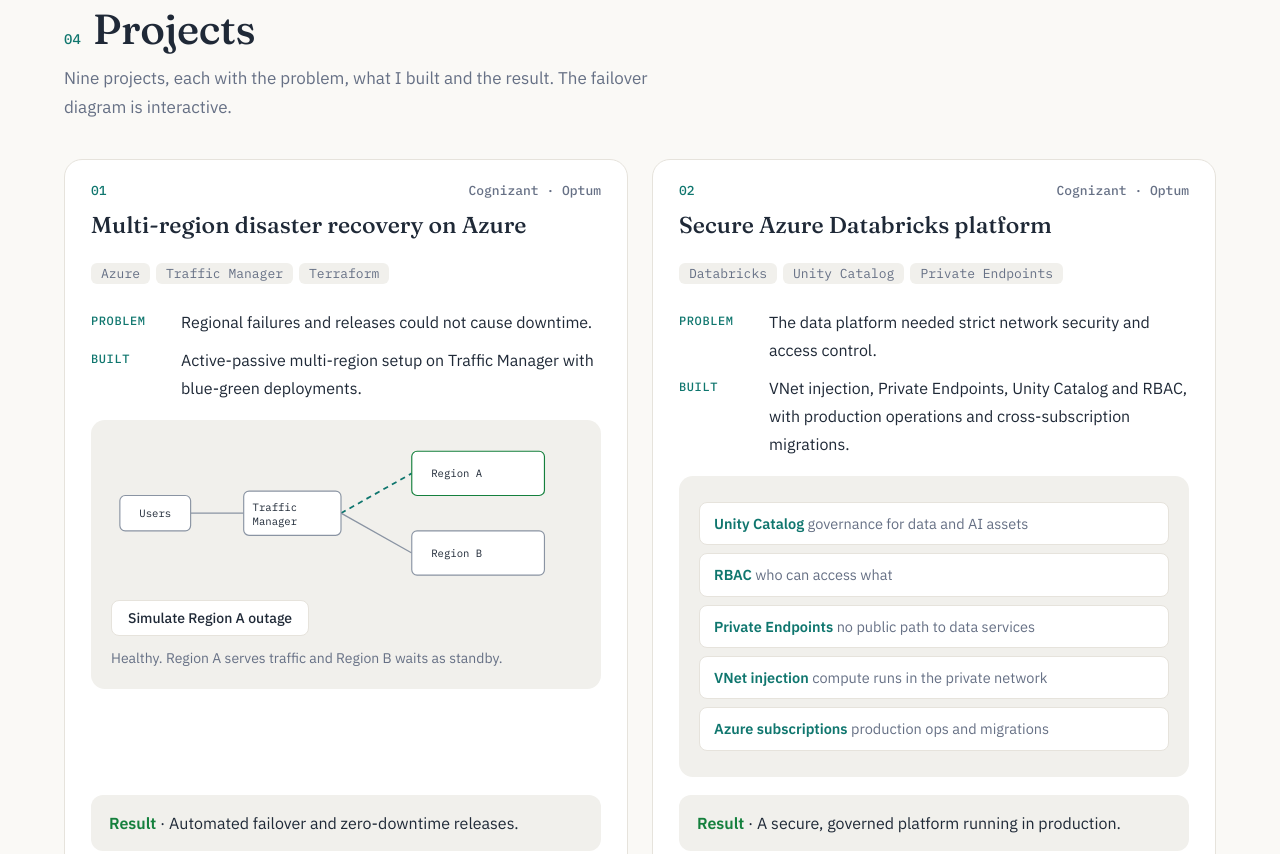
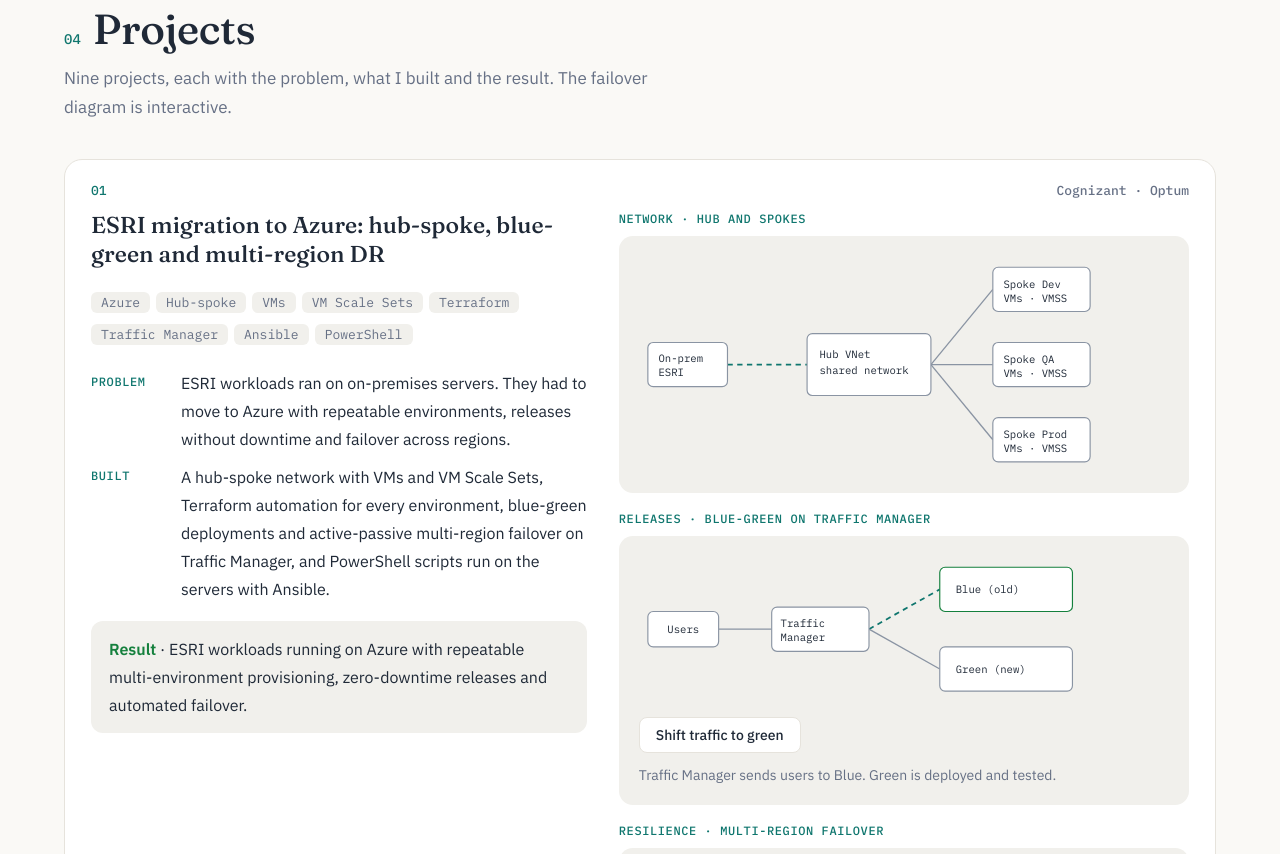
Before and after one commit to bansalrb/portolio, a plain HTML site: page index.html in a window 1280 px wide. Shown: the part 2307-3161 px from the top of the page. Drawn offline with Linux system fonts and the light colour scheme.

Commit message:
Update index.html

```diff
--- a/index.html
+++ b/index.html
@@ -78,6 +78,8 @@ h1{font:600 clamp(46px,7.5vw,92px)/1.02 "Fraunces",Georgia,serif;margin:0 0 18px
 .fo.failed .fb{stroke:var(--acc);stroke-width:2;stroke-dasharray:6 5;animation:dsh 1s linear infinite}.fo .ra{stroke:var(--ok)}.fo.failed .ra{stroke:#dc2626}.fo.failed .rb{stroke:var(--ok)}
 .fob{background:var(--card);border:1px solid var(--line);color:var(--ink);font:500 14px "IBM Plex Sans",sans-serif;padding:8px 16px;border-radius:8px;cursor:pointer;margin-top:12px}.fob:hover{border-color:var(--acc);color:var(--acc)}
 .fos{color:var(--dim);font-size:14px;margin-top:10px}
+.fo.bgv.failed .ra{stroke:var(--dg)}.span2{grid-column:1/-1}.combo{display:grid;gap:32px}.txt,.vz{display:flex;flex-direction:column;gap:18px}.cap{font:500 12px "IBM Plex Mono",monospace;color:var(--acc);text-transform:uppercase;letter-spacing:.05em;margin-bottom:-8px}.cap:first-child{margin-top:0}
+@media (min-width:980px){.combo{grid-template-columns:1fr 1.15fr;align-items:start}}
 .br>div{display:grid;grid-template-columns:minmax(110px,200px) 1fr 46px;gap:12px;align-items:center;margin:12px 0;font-size:14.5px}
 .tr{height:10px;background:var(--card);border:1px solid var(--line);border-radius:6px;overflow:hidden}.tr i{display:block;height:100%;width:var(--w);background:var(--acc);animation:gr 1.2s ease-out backwards}.br b{color:var(--acc);font:500 14px "IBM Plex Mono",monospace;text-align:right}@keyframes gr{from{width:0}}
 .bom>div{display:grid;grid-template-columns:240px 1fr;gap:20px;padding:20px 0;border-bottom:1px solid var(--line)}
@@ -139,6 +141,10 @@ function layers(){var L=[['Unity Catalog','governance for data and AI assets'],[
 function bars(a){return '<div class="viz br">'+a.map(function(x){return '<div><span>'+x[0]+'</span><span class="tr"><i style="--w:'+x[1]+'%"></i></span><b>-'+x[1]+'%</b></div>'}).join('')+'</div>'}
 function dr(){return '<div class="viz"><svg class="fo" viewBox="0 0 520 170" role="img" aria-label="Users reach Traffic Manager, which routes to active Region A and standby Region B"><line x1="90" y1="85" x2="150" y2="85"/><line class="fa" x1="260" y1="85" x2="340" y2="40"/><line class="fb" x1="260" y1="85" x2="340" y2="130"/><rect x="10" y="65" width="80" height="40"/><text x="32" y="89">Users</text><rect x="150" y="60" width="110" height="50"/><text x="160" y="82">Traffic</text><text x="160" y="98">Manager</text><rect class="ra" x="340" y="15" width="150" height="50"/><text x="362" y="44">Region A</text><rect class="rb" x="340" y="105" width="150" height="50"/><text x="362" y="134">Region B</text></svg><button class="fob" onclick="fo(this)">Simulate Region A outage</button><div class="fos">Healthy. Region A serves traffic and Region B waits as standby.</div></div>'}
 function fo(b){var w=b.parentNode,s=w.querySelector('svg'),f=s.classList.toggle('failed');w.querySelector('.fos').textContent=f?'Region A is down. Health checks fail and Traffic Manager shifts traffic to Region B.':'Healthy. Region A serves traffic and Region B waits as standby.';b.textContent=f?'Restore Region A':'Simulate Region A outage'}
+function cap(t,h){return '<div class="cap">'+t+'</div>'+h}
+function fo2(b){var w=b.parentNode,s=w.querySelector('svg'),f=s.classList.toggle('failed');w.querySelector('.fos').textContent=f?b.dataset.tb:b.dataset.ta;b.textContent=f?b.dataset.b:b.dataset.a}
+function bg(){return '<div class="viz"><svg class="fo bgv" viewBox="0 0 520 170" role="img" aria-label="Users reach Traffic Manager, which sends traffic to the old blue environment or the new green environment"><line x1="90" y1="85" x2="150" y2="85"/><line class="fa" x1="260" y1="85" x2="340" y2="40"/><line class="fb" x1="260" y1="85" x2="340" y2="130"/><rect x="10" y="65" width="80" height="40"/><text x="32" y="89">Users</text><rect x="150" y="60" width="110" height="50"/><text x="160" y="82">Traffic</text><text x="160" y="98">Manager</text><rect class="ra" x="340" y="15" width="150" height="50"/><text x="358" y="44">Blue (old)</text><rect class="rb" x="340" y="105" width="150" height="50"/><text x="358" y="134">Green (new)</text></svg><button class="fob" onclick="fo2(this)" data-a="Shift traffic to green" data-b="Shift back to blue" data-ta="Traffic Manager sends users to Blue. Green is deployed and tested." data-tb="Traffic Manager sends users to Green. Blue stays available for rollback.">Shift traffic to green</button><div class="fos">Traffic Manager sends users to Blue. Green is deployed and tested.</div></div>'}
+function hub(){return '<div class="viz"><svg class="fo" viewBox="0 0 520 250" role="img" aria-label="Hub-spoke network: on-premises ESRI servers migrate to an Azure hub VNet connected to Dev, QA and Prod spokes"><line class="fa" x1="100" y1="125" x2="190" y2="125"/><line x1="330" y1="125" x2="400" y2="40"/><line x1="330" y1="125" x2="400" y2="125"/><line x1="330" y1="125" x2="400" y2="210"/><rect x="10" y="100" width="90" height="50"/><text x="22" y="122">On-prem</text><text x="22" y="138">ESRI</text><rect x="190" y="90" width="140" height="70"/><text x="204" y="118">Hub VNet</text><text x="204" y="136">shared network</text><rect x="400" y="15" width="110" height="50"/><text x="412" y="38">Spoke Dev</text><text x="412" y="54">VMs · VMSS</text><rect x="400" y="100" width="110" height="50"/><text x="412" y="123">Spoke QA</text><text x="412" y="139">VMs · VMSS</text><rect x="400" y="185" width="110" height="50"/><text x="412" y="208">Spoke Prod</text><text x="412" y="224">VMs · VMSS</text></svg></div>'}
 var stats=[[7,'+','years in production'],[20,'%','Azure cost saved'],[50,'%','less manual ops effort'],[35,'%','higher deployment frequency'],[40,'%','faster environment setup'],[4,'','certifications']];
 $('stats').innerHTML=stats.map(function(s){return '<div class="cell rv"><b data-n="'+s[0]+'" data-s="'+s[1]+'">0'+s[1]+'</b><span>'+s[2]+'</span></div>'}).join('');
 var roles=[['Senior DevOps Engineer','Cognizant','Apr 2025 – Present','Client: Optum / UnitedHealth Group',['Architected Azure infrastructure with reusable Terraform modules for VMs, scale sets, Application Gateway and Key Vault.','Built blue-green releases and active-passive multi-region disaster recovery with automated failover.','Secured Azure Databricks platforms and shipped build-once CI/CD for Databricks, Azure Functions and Data Factory.','Cut manual effort 40% with Python and Bash, and Azure cost 20% through right-sizing and FinOps.']],
@@ -146,7 +152,8 @@ var roles=[['Senior DevOps Engineer','Cognizant','Apr 2025 – Present','Client:
 ['Systems Engineer, DevOps','Infosys','Sep 2019 – Sep 2021','Client: Zoetis Animal Health',['Automated Azure infrastructure with Terraform, Azure Pipelines and TFS for repeatable VM, network and application deployments.']]];
 $('exp').innerHTML=roles.map(function(r,i){return '<div class="row rv"><div class="d">'+r[2]+'<small>'+r[1]+'<br>'+r[3]+'</small></div><div><h3>'+r[0]+'</h3><ul>'+r[4].map(function(x){return '<li>'+x+'</li>'}).join('')+'</ul></div></div>'}).join('');
 var P=[
-['Multi-region disaster recovery on Azure','Cognizant · Optum',['Azure','Traffic Manager','Terraform'],'Regional failures and releases could not cause downtime.','Active-passive multi-region setup on Traffic Manager with blue-green deployments.','Automated failover and zero-downtime releases.',dr()],
+['ESRI migration to Azure: hub-spoke, blue-green and multi-region DR','Cognizant · Optum',['Azure','Hub-spoke','VMs','VM Scale Sets','Terraform','Traffic Manager','Ansible','PowerShell'],'ESRI workloads ran on on-premises servers. They had to move to Azure with repeatable environments, releases without downtime and failover across regions.','A hub-spoke network with VMs and VM Scale Sets, Terraform automation for every environment, blue-green deployments and active-passive multi-region failover on Traffic Manager, and PowerShell scripts run on the servers with Ansible.','ESRI workloads running on Azure with repeatable multi-environment provisioning, zero-downtime releases and automated failover.',cap('Network · hub and spokes',hub())+cap('Releases · blue-green on Traffic Manager',bg())+cap('Resilience · multi-region failover',dr())+cap('Configuration · Ansible and PowerShell',flow(['Ansible playbook','PowerShell scripts','run on servers'])),true],
+
 ['Secure Azure Databricks platform','Cognizant · Optum',['Databricks','Unity Catalog','Private Endpoints'],'The data platform needed strict network security and access control.','VNet injection, Private Endpoints, Unity Catalog and RBAC, with production operations and cross-subscription migrations.','A secure, governed platform running in production.',layers()],
 ['Databricks job deployment (CI/CD)','Cognizant · Optum',['Databricks','Azure DevOps','GitHub Actions'],'Databricks jobs needed the same release path every time.','A build-once, promote-everywhere pipeline that deploys Databricks jobs across environments.','Repeatable releases with rollback support.',flow(['change code or job config','PR checks','build once','deploy to dev','promote same build to QA','prod'])],
 ['Azure Data Factory release pipeline','Cognizant · Optum',['ADF','Release tags','CI/CD'],'ADF changes needed a controlled path to production.','A developer changes code, a release tag is created and newly added components are deployed to each environment.','Consistent, traceable releases with rollback support.',flow(['developer changes code','merge','release tag','new components detected','dev','QA','prod'])],
@@ -155,7 +162,7 @@ var P=[
 ['Docker workloads on ECS, EKS and AKS','HashedIn by Deloitte',['Docker','Helm','ECS','EKS','AKS'],'Python, Node.js and React services needed one repeatable path to production.','Dockerized workloads deployed to AWS ECS and EKS, Azure AKS and Kubernetes with Helm.','Repeatable releases across AWS and Azure.',flow(['Python · Node.js · React','Dockerfile','Trivy scan','Helm chart','ECS · EKS · AKS'])],
 ['LLM applications on Azure','HashedIn by Deloitte',['Azure OpenAI','Container Apps','AKS','Azure DevOps'],'LLM applications needed a repeatable path from dev to production.','Azure OpenAI infrastructure and Azure DevOps pipelines for Container Apps and AKS.','LLM apps released across dev, QA and production.',flow(['Azure OpenAI','container image','Azure DevOps pipeline','AKS · Container Apps','dev → QA → prod'])],
 ['Python, Bash and Boto3 automation','Cognizant and HashedIn',['Python','Bash','Boto3','FinOps'],'Provisioning and daily cloud operations were done by hand.','Python and Bash automation on Azure, Python with Boto3 on AWS, and FinOps governance.','40–50% less manual effort and 20% Azure cost savings.',bars([['Manual effort, Azure',40],['Manual effort, AWS',50],['Setup effort, IaC',40],['Azure cost, FinOps',20]])]];
-$('proj').innerHTML=P.map(function(p,i){return '<article class="card rv"><div class="ch"><span>0'+(i+1)+'</span><span>'+p[1]+'</span></div><div class="cb"><h3>'+p[0]+'</h3>'+tags(p[2])+'<dl><dt>Problem</dt><dd>'+p[3]+'</dd><dt>Built</dt><dd>'+p[4]+'</dd></dl>'+p[6]+'<div class="res"><b>Result</b> · '+p[5]+'</div></div></article>'}).join('');
+$('proj').innerHTML=P.map(function(p,i){return '<article class="card rv'+(p[7]?' span2':'')+'"><div class="ch"><span>0'+(i+1)+'</span><span>'+p[1]+'</span></div><div class="cb">'+(p[7]?'<div class="combo"><div class="txt">':'')+'<h3>'+p[0]+'</h3>'+tags(p[2])+'<dl><dt>Problem</dt><dd>'+p[3]+'</dd><dt>Built</dt><dd>'+p[4]+'</dd></dl>'+(p[7]?'':p[6])+'<div class="res"><b>Result</b> · '+p[5]+'</div>'+(p[7]?'</div><div class="vz">'+p[6]+'</div></div>':'')+'</div></article>'}).join('');
 var SK=[['Cloud',['Azure','AWS','GCP','VM Scale Sets','Application Gateway','Traffic Manager','VNet','Key Vault','EC2','S3','Lambda','IAM','VPC']],['Infrastructure as code',['Terraform','Terragrunt','Configuration management']],['Containers',['Kubernetes','Docker','Helm','AKS','EKS','ECS','Container Apps']],['CI/CD and GitOps',['GitHub Actions','Azure DevOps','Jenkins','Argo CD','CodePipeline','Release management']],['Data and AI platforms',['Databricks','Unity Catalog','Data Factory','Azure Functions','Azure OpenAI']],['Observability and security',['Prometheus','Grafana','Azure Monitor','CloudWatch','ServiceNow','Fortify','Trivy','Mend OSS','RBAC','FinOps']],['Scripting',['Python','Boto3','Bash','PowerShell']]];
 $('sk').innerHTML=SK.map(function(s){return '<div class="rv"><h3>'+s[0]+'</h3>'+tags(s[1])+'</div>'}).join('');
 function count(el){var t=+el.dataset.n,s=el.dataset.s,i=0;if(RM){el.textContent=t+s;return}var iv=setInterval(function(){i++;el.textContent=Math.round(t*i/24)+s;if(i>=24)clearInterval(iv)},30)}
```
